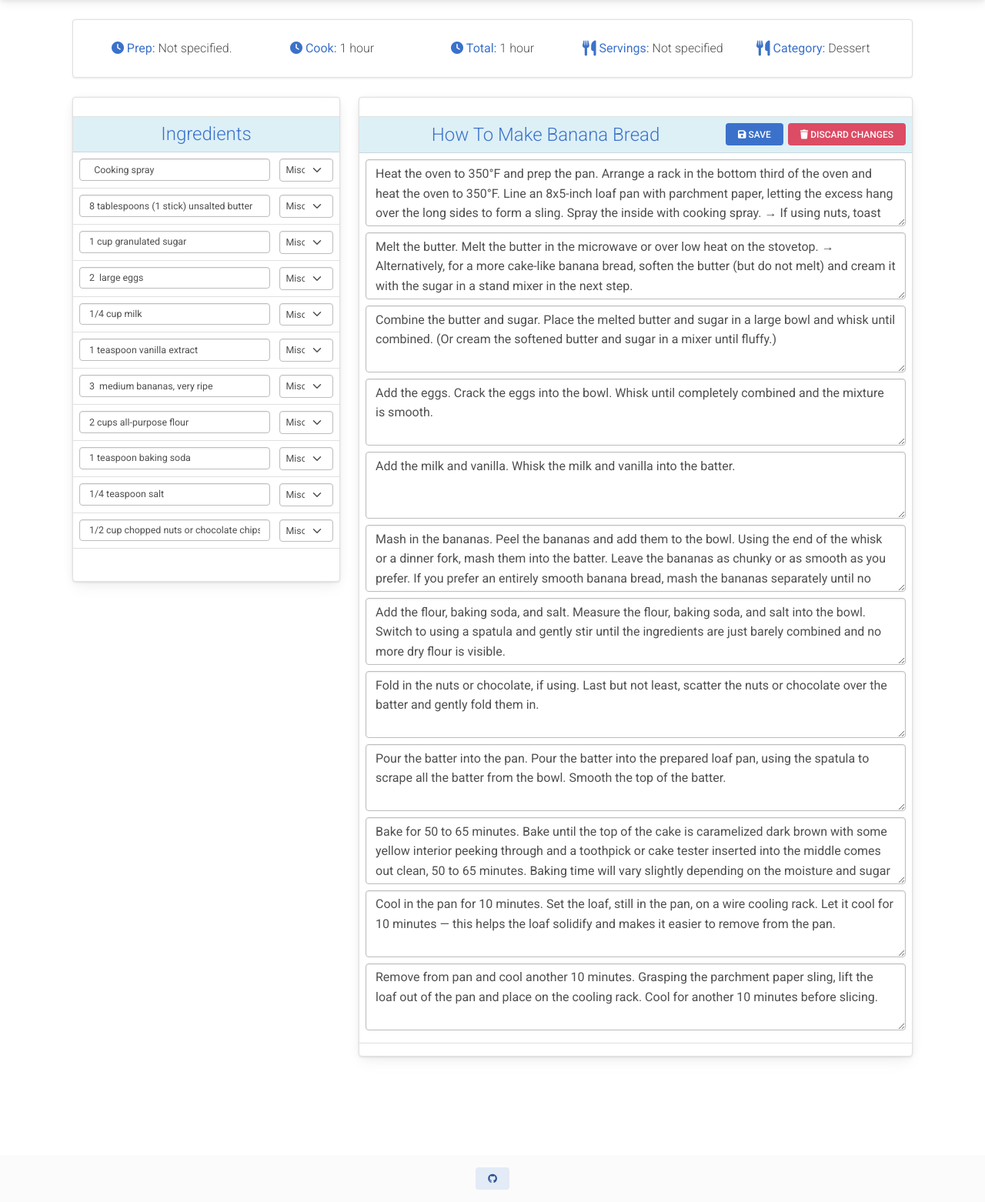
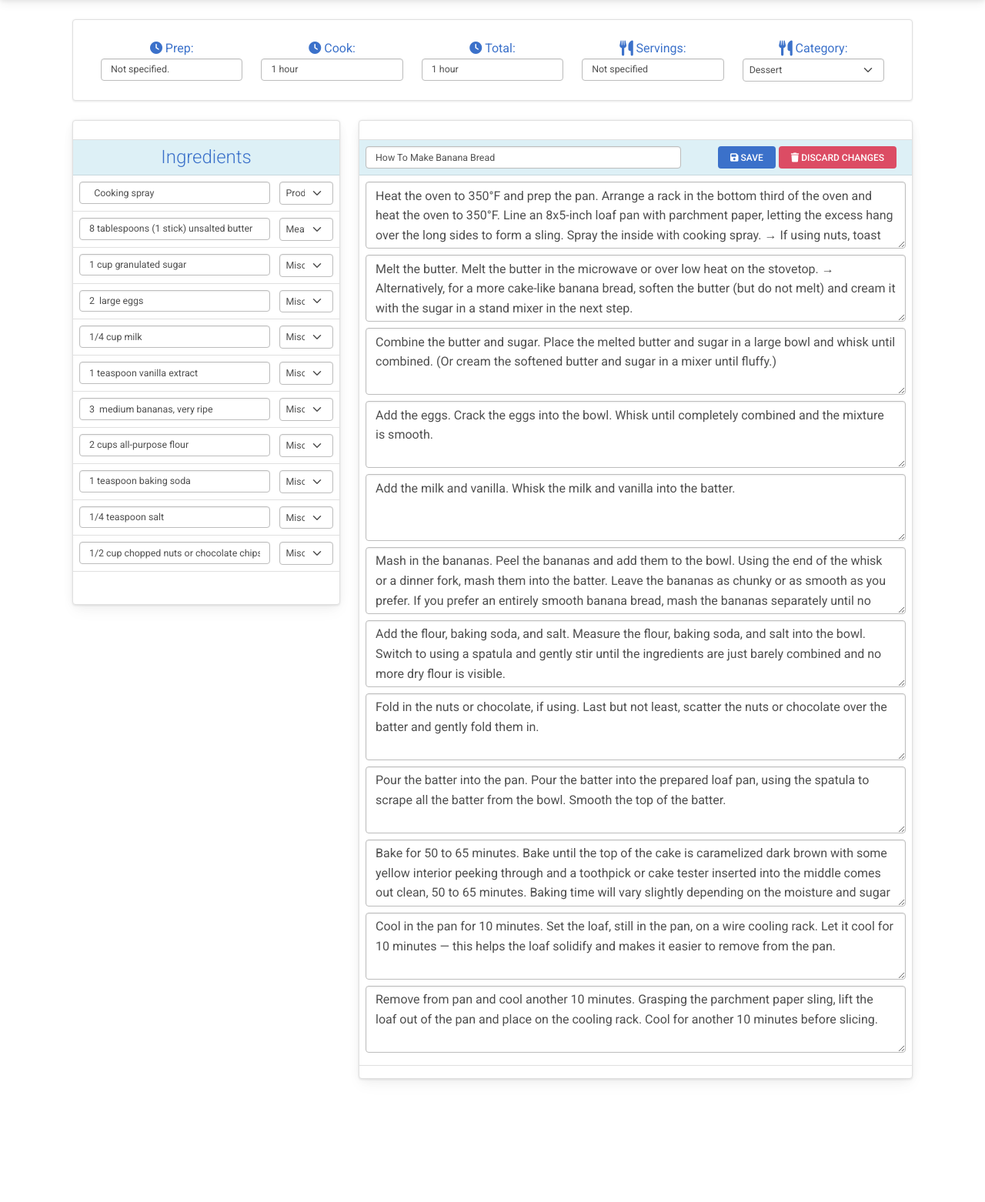
Before and after one commit to odics/remi, a Flask app: a page that uses website/templates/base.html in a window 1280 px wide. Shown: the part 59-1621 px from the top of the page at 77% size. After the commit the page ends 1464 px from the top, so only its background shows below. Run offline with Flask 2, Linux system fonts and the light colour scheme; a user stored in the database is signed in; data comes from the database, SQL or seed files in the repository; both versions use the stored data as it was after the commit; data that the repository does not hold is empty; some libraries are stand-ins or nearby versions.

Commit message:
Rounded out editing function to include recipe timing, category, and ingredient type

```diff
--- a/website/models.py
+++ b/website/models.py
@@ -48,6 +48,7 @@ class Ingredients(db.Model):
     recipe = db.Column(db.Integer, db.ForeignKey('recipe.uuid'))
     ingredient = db.Column(db.String())
     ing_type = db.Column(db.String(), default="misc")
+    ing_display = db.Column(db.String(), default="Misc.")
 
 
 class ShoppingList(db.Model):
--- a/website/templates/base.html
+++ b/website/templates/base.html
@@ -101,16 +101,6 @@
         {% block content %}
         {% endblock %}
     </div>
-
-    <footer class="text-center text-lg-start bg-light">
-        <!-- Copyright -->
-        <div class="text-center p-3">
-            <a class="btn btn-sm btn-secondary" href="https://github.com/odics/remi" role="button">
-                <i class="fab fa-github"></i>
-              </a>
-        </div>
-        <!-- Copyright -->
-    </footer>
 
     <script src="https://cdn.jsdelivr.net/npm/popper.js@1.12.9/dist/umd/popper.min.js"
         integrity="sha384-ApNbgh9B+Y1QKtv3Rn7W3mgPxhU9K/ScQsAP7hUibX39j7fakFPskvXusvfa0b4Q"
--- a/website/templates/edit_recipe.html
+++ b/website/templates/edit_recipe.html
@@ -3,6 +3,7 @@
 
 {% block content %}
 <br>
+<form method="POST">
 <div class="container">
     <div class="row">
         <div class="col">
@@ -12,23 +13,34 @@
                         <div class="row">
                             <div class="col text-center">
                                 <span class="fw-lighter"><span class="text-primary"><i class="fa-solid fa-clock"></i>
-                                        <b>Prep:</b></span> {{ recipe.prep_time }}</span>
+                                        <b>Prep:</b></span><input type="text" class="form-control form-control-sm w-100" id="title" name="prep_time"
+                                        value="{{ recipe.prep_time }}" /></span>
                             </div>
                             <div class="col text-center">
                                 <span class="fw-lighter"><span class="text-primary"><i class="fa-solid fa-clock"></i>
-                                        <b>Cook:</b></span> {{ recipe.cook_time }}</span>
+                                        <b>Cook:</b></span><input type="text" class="form-control form-control-sm w-100" id="title" name="cook_time"
+                                        value="{{ recipe.cook_time }}" /></span>
                             </div>
                             <div class="col text-center">
                                 <span class="fw-lighter"><span class="text-primary"><i class="fa-solid fa-clock"></i>
-                                        <b>Total:</b></span> {{ recipe.total_time }}</span>
+                                        <b>Total:</b></span><input type="text" class="form-control form-control-sm w-100" id="title" name="total_time"
+                                        value="{{ recipe.total_time }}" /></span>
                             </div>
                             <div class="col text-center">
                                 <span class="fw-lighter"><span class="text-primary"><i class="fa fa-cutlery fa-lg"></i>
-                                        <b>Servings:</b></span> {{ recipe.servings }}</span>
+                                        <b>Servings:</b></span><input type="text" class="form-control form-control-sm w-100" id="title" name="servings"
+                                        value="{{ recipe.servings }}" /></span>
                             </div>
                             <div class="col text-center">
                                 <span class="fw-lighter"><span class="text-primary"><i class="fa fa-cutlery fa-lg"></i>
-                                        <b>Category:</b></span> {{ recipe.category }}</span>
+                                        <b>Category:</b></span>  <select value="1" class="form-select form-select-sm" data-style="btn-info" id="recipe_category" name="recipe_category">
+                                            <option value="{{ recipe.category }}">{{ recipe.category }}</option>
+                                            <option value="Breakfast">Breakfast</option>
+                                            <option value="Lunch">Lunch</option>
+                                            <option value="Dinner">Dinner</option>
+                                            <option value="Dessert">Dessert</option>
+                                            <option value="Sides">Sides</option>
+                                </select></span>
                             </div>
                         </div>
                     </div>
@@ -37,7 +49,6 @@
         </div>
     </div>
     <br>
-    <form method="POST">
         <input type="hidden" name="recipe_id" value="{{ recipe.id }}" />
         <div class="row">
             <div class="col-4">
@@ -73,13 +84,14 @@
                                                         <select class="form-select form-select-sm" data-style="btn-info"
                                                             aria-label=".form-select-sm example" id="{{ loop.index0 }}"
                                                             name="ing_type">
-                                                            <option value="0" selected>Misc.</option>
-                                                            <option value="1">Produce</option>
-                                                            <option value="2">Meat</option>
-                                                            <option value="3">Coffee and Tea</option>
-                                                            <option value="4">Pasta</option>
-                                                            <option value="5">Frozen Food</option>
-                                                            <option value="6">Dairy</option>
+                                                            <option value="{{ ingredient.ing_type }}">{{ ingredient.ing_display }}</option>
+                                                            <option value="misc">Misc.</option>
+                                                            <option value="produce">Produce</option>
+                                                            <option value="meat">Meat</option>
+                                                            <option value="coffee_tea">Coffee and Tea</option>
+                                                            <option value="pasta">Pasta</option>
+                                                            <option value="frozen">Frozen Food</option>
+                                                            <option value="dairy_bread">Dairy</option>
                                                         </select>
                                                     </div>
                                                 </div>
@@ -113,20 +125,23 @@
                     <thead class="table-info">
                         <tr>
                             <td class="border-top text-center align-middle" scope="col">
-                                <h4 class="mb-0">
-                                    <span class="text-primary align-middle fw-lighter mb-0">{{ recipe.recipe_name }}</span>
-                                    <span style="float: right;">
-                                        <button class="btn btn-primary btn-sm float-right shadow-none" type="submit"
+
+                                    <div class="row me-0 ms-0">
+                                        <div class="col p-0">
+                                    <input type="text" class="form-control form-control-sm w-100" id="title" name="recipe_title"
+                                        value="{{ recipe.recipe_name }}" />
+                                        </div>
+                                        <div class="col-5 d-flex justify-content-end">
+                                            <button class="btn btn-primary btn-sm float-right shadow-none me-1" type="submit"
                                             id="dropdownMenuButton" data-mdb-toggle="dropdown" aria-expanded="false">
                                             <i class="fa-solid fa-floppy-disk"></i> Save
                                         </button>
-                                        <button class="btn btn-danger btn-sm float-right shadow-none" type="button"
+                                        <a href="/view_recipe/{{ recipe.uuid }}" class="btn btn-danger btn-sm float-right shadow-none" type="button"
                                             id="dropdownMenuButton" data-mdb-toggle="dropdown" aria-expanded="false">
                                             <i class="fa fa-trash"></i> Discard Changes
-                                        </button>
-                                    </form>
-                                    </span>
-                                </h4>
+                                        </a>
+                                        </div>
+
                                 <div style="clear:both;"></div>
                             </td>
                         </tr>
@@ -147,6 +162,7 @@
                         </tr>
                     </tbody>
                 </table>
+            </form>
             </div>
         </div>
     </div>
--- a/website/templates/home.html
+++ b/website/templates/home.html
@@ -141,10 +141,10 @@
                             class="fa-solid fa-clock fa-sm"></i> Total: 30 mins</span></span>
                     <span class="badge badge-info"><i class="fa fa-cutlery fa-sm"></i> Servings: 6</span></span>
                     <hr/>
-                    <a href="view_recipe?recipe_uuid={{ recipe.uuid }}" class="btn btn-secondary btn-sm"><i
+                    <a href="/view_recipe/{{ recipe.uuid }}" class="btn btn-secondary btn-sm"><i
                             class="fa fa-book"></i> Vew
                     </a>
-                    <a href="edit_recipe?recipe_uuid={{ recipe.uuid }}" class="btn btn-secondary btn-sm"><i class="fa-solid fa-pen-to-square"></i>
+                    <a href="/edit_recipe/{{ recipe.uuid }}" class="btn btn-secondary btn-sm"><i class="fa-solid fa-pen-to-square"></i>
                         Edit
                     </a>
                     </button>
--- a/website/views.py
+++ b/website/views.py
@@ -143,37 +143,37 @@ def save_recipe_to_db():
         for ingredient in ingredient_list:
             form_id = request.form[str(ingredient_list.index(ingredient))]
             if form_id == "0":
-                ingredient = Ingredients(uuid=uuid, ingredient=ingredient, ing_type="misc")
+                ingredient = Ingredients(uuid=uuid, ingredient=ingredient, ing_type="misc", ing_display="Misc.")
                 db.session.add(ingredient)
                 db.session.commit()
 
             if form_id == "1":
-                ingredient = Ingredients(uuid=uuid, ingredient=ingredient, ing_type="produce")
+                ingredient = Ingredients(uuid=uuid, ingredient=ingredient, ing_type="produce", ing_display="Produce")
                 db.session.add(ingredient)
                 db.session.commit()
 
             if form_id == "2":
-                ingredient = Ingredients(uuid=uuid, ingredient=ingredient, ing_type="meat")
+                ingredient = Ingredients(uuid=uuid, ingredient=ingredient, ing_type="meat", ing_display="Meat")
                 db.session.add(ingredient)
                 db.session.commit()
 
             if form_id == "3":
-                ingredient = Ingredients(uuid=uuid, ingredient=ingredient, ing_type="coffee_tea")
+                ingredient = Ingredients(uuid=uuid, ingredient=ingredient, ing_type="coffee_tea", ing_display="Coffee and Tea")
                 db.session.add(ingredient)
                 db.session.commit()
 
             if form_id == "4":
-                ingredient = Ingredients(uuid=uuid, ingredient=ingredient, ing_type="pasta")
+                ingredient = Ingredients(uuid=uuid, ingredient=ingredient, ing_type="pasta", ing_display="Pasta")
                 db.session.add(ingredient)
                 db.session.commit()
 
             if form_id == "5":
-                ingredient = Ingredients(uuid=uuid, ingredient=ingredient, ing_type="frozen")
+                ingredient = Ingredients(uuid=uuid, ingredient=ingredient, ing_type="frozen", ing_display="Frozen Food")
                 db.session.add(ingredient)
                 db.session.commit()
 
             if form_id == "6":
-                ingredient = Ingredients(uuid=uuid, ingredient=ingredient, ing_type="dairy_bread")
+                ingredient = Ingredients(uuid=uuid, ingredient=ingredient, ing_type="dairy_bread", ing_display="Dairy and Bread")
                 db.session.add(ingredient)
                 db.session.commit()
 
@@ -283,17 +283,50 @@ def view_recipe(recipe_uuid):
 @login_required
 def edit_recipe(recipe_uuid):
     if request.method == 'POST':
+        recipe_title = request.form.get('recipe_title')
         recipe_id = request.form.get('recipe_id')
+
         ing_type = request.form.getlist('ing_type')
         ingredient_to_update = request.form.getlist('ingredient_list')
         ingredient_id = request.form.getlist('ingredient_id')
+
         instructions_to_update = request.form.getlist('instructions')
+
+        recipe_prep_time = request.form.get('prep_time')
+        recipe_cook_time = request.form.get('cook_time')
+        recipe_total_time = request.form.get('total_time')
+        recipe_servings = request.form.get('servings')
+        recipe_category = request.form.get('recipe_category')
 
 
         for i in range(0, len(ingredient_to_update)):
             ingredient_update = Ingredients.query.filter_by(id=ingredient_id[i]).first()
             ingredient_update.ingredient = ingredient_to_update[i]
-            ingredient_update.ing_type = ing_type[i]
+
+            if ing_type[i] == "misc":
+                ingredient_update.ing_type = ing_type[i]
+                ingredient_update.ing_display = "Misc."
+
+            elif ing_type[i] == "produce":
+                ingredient_update.ing_type = ing_type[i]
+                ingredient_update.ing_display = "Produce"
+
+            elif ing_type[i] == "meat":
+                ingredient_update.ing_type = ing_type[i]
+                ingredient_update.ing_display = "Meat"
+
+            elif ing_type[i] == "coffee_tea":
+                ingredient_update.ing_display = "Coffee and Tea"
+
+            elif ing_type[i] == "pasta":
+                ingredient_update.ing_display = "Pasta"
+
+            elif ing_type[i] == "frozen":
+                ingredient_update.ing_display = "Frozen Food"
+
+            elif ing_type[i] == "dairy_bread":
+                ingredient_update.ing_display = "Dairy"
+
             db.session.commit()
 
         instructions_json = {}
@@ -304,11 +337,16 @@ def edit_recipe(recipe_uuid):
 
         recipe_update = Recipe.query.filter_by(id=recipe_id).first()
         recipe_update.instructions_json = instructions_json
+        recipe_update.recipe_name = recipe_title
+        recipe_update.prep_time = recipe_prep_time
+        recipe_update.cook_time = recipe_cook_time
+        recipe_update.total_time = recipe_total_time
+        recipe_update.servings = recipe_servings
+        recipe_update.category = recipe_category
 
         db.session.commit()
 
         return redirect(url_for('views.view_recipe', recipe_uuid=recipe_uuid))
-
 
     shopping_list = ShoppingList.query.count()
 
```
Also changed, not shown: instance/database.db.
